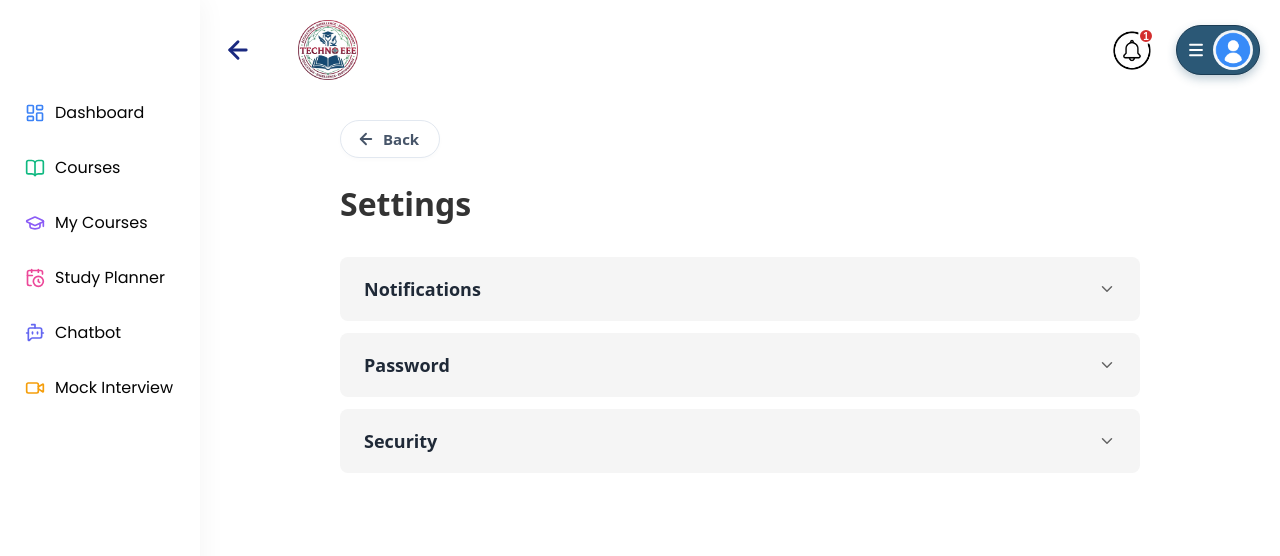
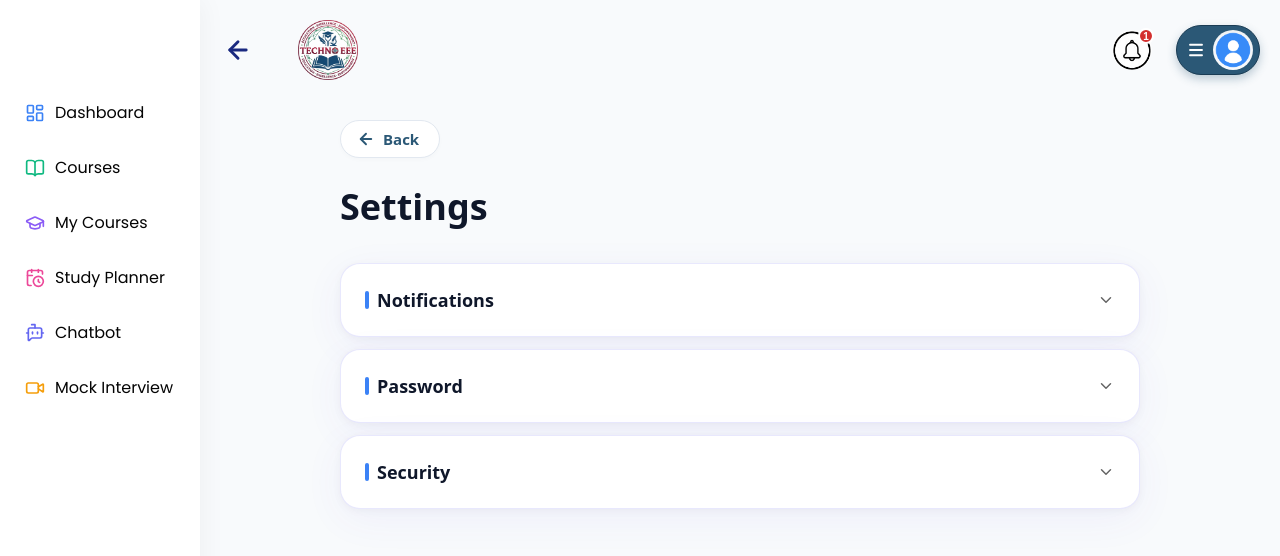
Before and after one commit to Debjanimandal/Technoeee, a Next.js app: page /settings in a window 1280 px wide. Shown: the top 556 px of the page. Built offline with nearby package versions, Linux system fonts and the light colour scheme; no server answers.

Commit message:
Revamp settings page UI to match dashboard design with vertical highlight bars

```diff
--- a/app/settings/page.js
+++ b/app/settings/page.js
@@ -47,7 +47,7 @@ export default function SettingsPage() {
   return (
     <div className="app-layout">
       <Sidebar />
-      <div className="page-content" style={{ backgroundColor: '#fff', overflowY: 'auto', height: '100vh', paddingBottom: '60px' }}>
+      <div className="page-content" style={{ backgroundColor: '#f8fafc', overflowY: 'auto', height: '100vh', paddingBottom: '60px' }}>
 
         <DashboardHeader />
 
@@ -133,15 +133,15 @@ export default function SettingsPage() {
                 onMouseOver={(e) => { e.currentTarget.style.backgroundColor = '#f8fafc'; }}
                 onMouseOut={(e) => { e.currentTarget.style.backgroundColor = '#fff'; }}
               >
-                <ArrowLeft size={18} color="#475569" strokeWidth={2.5} />
-                Back
+                <ArrowLeft size={18} color="#2b5876" strokeWidth={2.5} />
+                <span style={{ color: '#2b5876' }}>Back</span>
               </button>
             </div>
 
             <h1 style={{
-              fontSize: '32px',
-              fontWeight: '700',
-              color: '#333',
+              fontSize: '36px',
+              fontWeight: '800',
+              color: '#0f172a',
               marginBottom: '32px',
               fontFamily: 'system-ui, -apple-system, sans-serif'
             }}>
@@ -153,9 +153,12 @@ export default function SettingsPage() {
                 <div
                   key={section.id}
                   style={{
-                    borderRadius: '8px',
-                    backgroundColor: '#f5f5f5',
-                    overflow: 'hidden'
+                    borderRadius: '20px',
+                    backgroundColor: '#fff',
+                    overflow: 'hidden',
+                    border: '1px solid rgba(99,102,241,0.15)',
+                    boxShadow: '0 10px 40px rgba(79,70,229,0.06), 0 2px 8px rgba(0,0,0,0.04)',
+                    transition: 'box-shadow 0.3s ease'
                   }}
                 >
                   <button
@@ -165,24 +168,27 @@ export default function SettingsPage() {
                       display: 'flex',
                       alignItems: 'center',
                       justifyContent: 'space-between',
-                      padding: '20px 24px',
-                      backgroundColor: 'transparent',
+                      padding: '24px',
+                      backgroundColor: openSection === section.id ? 'rgba(99,102,241,0.02)' : 'transparent',
                       border: 'none',
                       cursor: 'pointer',
-                      minHeight: '64px',
-                      outline: 'none'
+                      outline: 'none',
+                      transition: 'background-color 0.2s ease'
                     }}
-                    onMouseOver={(e) => e.currentTarget.style.backgroundColor = '#ebebeb'}
-                    onMouseOut={(e) => e.currentTarget.style.backgroundColor = 'transparent'}
+                    onMouseOver={(e) => { if (openSection !== section.id) e.currentTarget.style.backgroundColor = '#f8fafc'; }}
+                    onMouseOut={(e) => { if (openSection !== section.id) e.currentTarget.style.backgroundColor = 'transparent'; }}
                   >
+                    <div style={{ display: 'flex', alignItems: 'center', gap: '8px' }}>
+                      <div style={{ width: '4px', height: '18px', background: '#3b82f6', borderRadius: '4px' }}></div>
                       <span style={{
                         fontSize: '18px',
-                      fontWeight: '600',
-                      color: '#1f2937',
+                        fontWeight: '700',
+                        color: '#0f172a',
                         fontFamily: 'system-ui, -apple-system, sans-serif'
                       }}>
                         {section.title}
                       </span>
+                    </div>
                     {openSection === section.id ? (
                       <ChevronUp size={18} color="#666" />
                     ) : (
@@ -218,7 +224,7 @@ export default function SettingsPage() {
                                   width: '44px',
                                   height: '24px',
                                   borderRadius: '9999px',
-                                  backgroundColor: emailPreference ? '#2563eb' : '#cbd5e1',
+                                  backgroundColor: emailPreference ? '#2b5876' : '#cbd5e1',
                                   border: 'none',
                                   cursor: 'pointer',
                                   transition: 'background-color 0.3s'
@@ -270,7 +276,7 @@ export default function SettingsPage() {
                                 </div>
                               </div>
                               <div>
-                                <button type="submit" disabled={!isFormValid} style={{ padding: '10px 28px', backgroundColor: isFormValid ? '#1a73e8' : '#f4f6f8', color: isFormValid ? '#ffffff' : '#b0b8c1', border: 'none', borderRadius: '8px', fontSize: '15px', fontWeight: '500', cursor: isFormValid ? 'pointer' : 'not-allowed', marginTop: '8px', transition: 'all 0.2s' }}>
+                                <button type="submit" disabled={!isFormValid} style={{ padding: '12px 32px', backgroundColor: isFormValid ? '#2b5876' : '#f1f5f9', color: isFormValid ? '#ffffff' : '#94a3b8', border: 'none', borderRadius: '8px', fontSize: '15px', fontWeight: '600', cursor: isFormValid ? 'pointer' : 'not-allowed', marginTop: '8px', transition: 'all 0.2s', boxShadow: isFormValid ? '0 4px 12px rgba(43,88,118,0.2)' : 'none' }}>
                                   Submit
                                 </button>
                               </div>
@@ -303,7 +309,7 @@ export default function SettingsPage() {
                                   width: '44px',
                                   height: '24px',
                                   borderRadius: '9999px',
-                                  backgroundColor: mfaEnabled ? '#2563eb' : '#cbd5e1',
+                                  backgroundColor: mfaEnabled ? '#2b5876' : '#cbd5e1',
                                   border: 'none',
                                   cursor: 'pointer',
                                   transition: 'background-color 0.3s'
```
Lines whose indentation alone changed are shown as unchanged.
